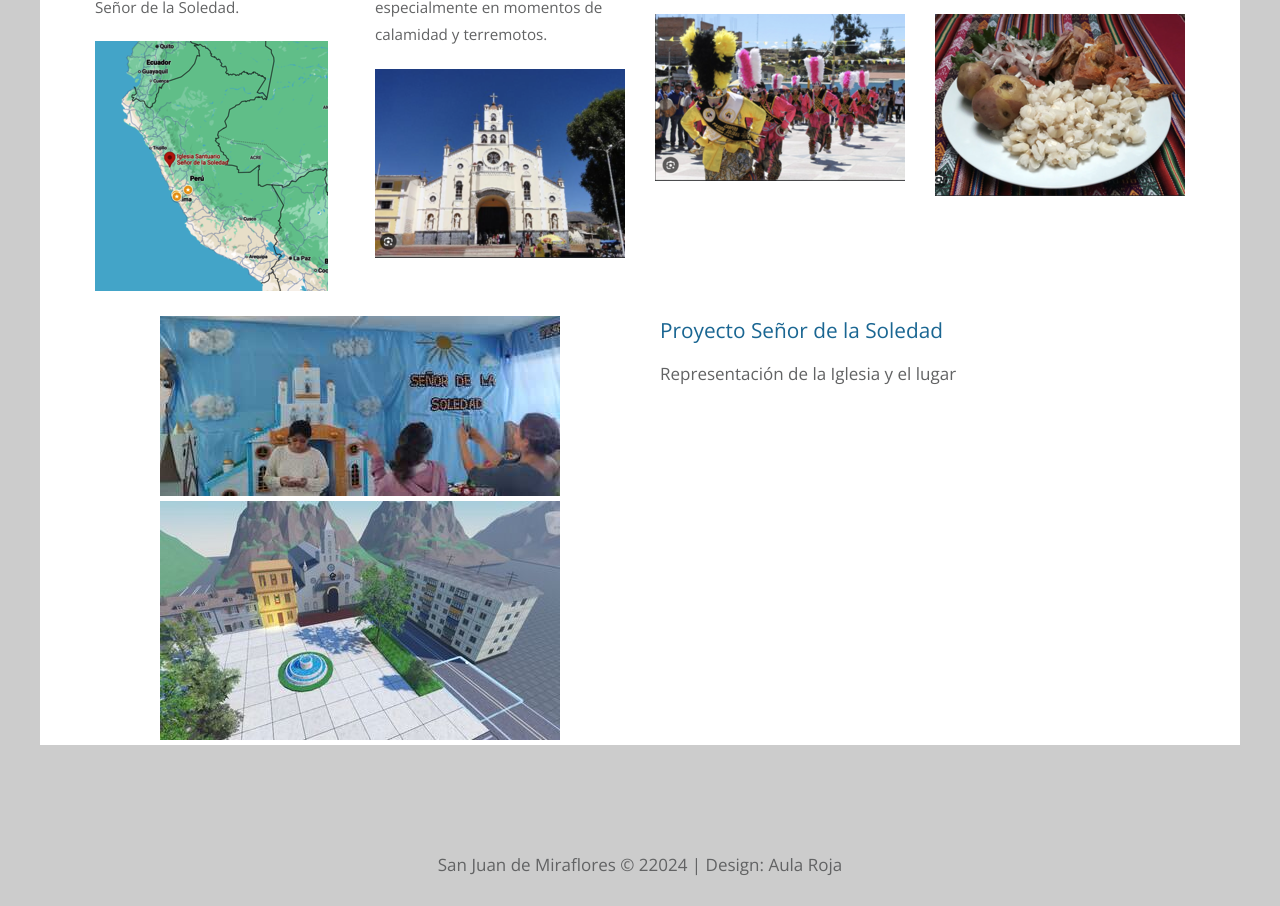
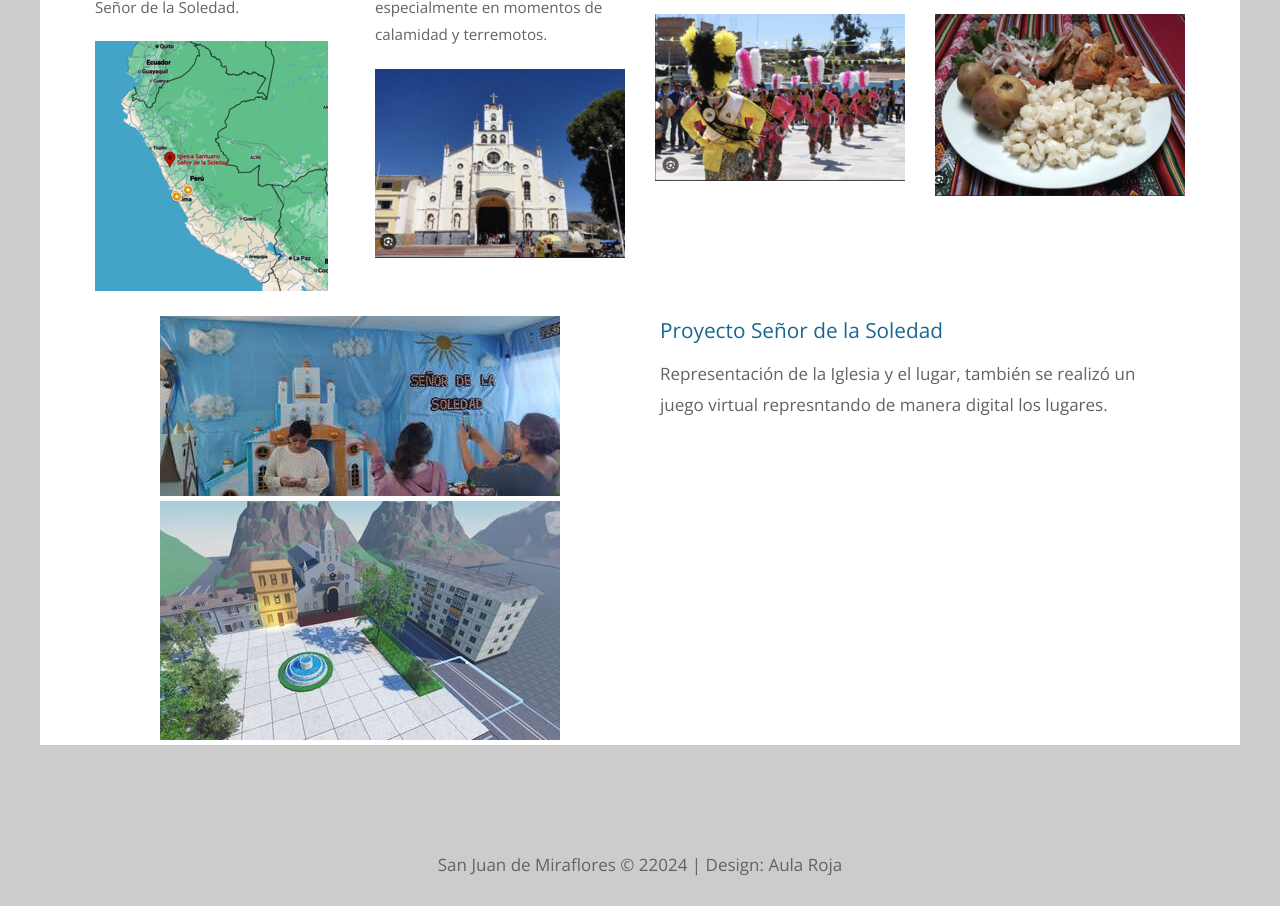
Before and after one commit to qbandres/aulaRoja, a plain HTML site: page index.html in a window 1280 px wide. Shown: the part 1042-1948 px from the top of the page. Drawn offline with nearby package versions, Linux system fonts and the light colour scheme.

Commit message:
Update index.html

```diff
--- a/index.html
+++ b/index.html
@@ -114,7 +114,7 @@ https://templatemo.com/tm-539-simple-house
 							<div class="col-md-6">
 								<div class="tm-description-box">
 									<h4 class="tm-gallery-title">Proyecto Señor de la Soledad</h4>
-									<p class="tm-mb-45">Representación de la Iglesia y el lugar</p>
+									<p class="tm-mb-45">Representación de la Iglesia y el lugar, también se realizó un juego virtual represntando de manera digital los lugares.</p>
 								</div>
 							</div>
 						</div>
@@ -175,7 +175,7 @@ https://templatemo.com/tm-539-simple-house
 							<div class="col-md-6">
 								<div class="tm-description-box">
 									<h4 class="tm-gallery-title">Proyecto Virgen del Carmen</h4>
-									<p class="tm-mb-45">Representación de la Iglesia y el lugar</p>
+									<p class="tm-mb-45">Representación de la Iglesia y el lugar, también se realizó un juego virtual represntando de manera digital los lugares.</p>
 								</div>
 							</div>
 						</div>
@@ -206,11 +206,12 @@ https://templatemo.com/tm-539-simple-house
 					</article>
 					<article class="col-lg-3 col-md-4 col-sm-6 col-12 tm-gallery-item">
 						<figure>
-							<img src="img/gallery/09.png" alt="Image" class="img-fluid tm-gallery-img" />
+
 							<figcaption>
 								<h4 class="tm-gallery-title">Bailes</h4>
 								<p class="tm-gallery-description">Las celebraciones en honor a la Virgen de la Candelaria presentan danzas típicas como la Diablada y la Morenada, que combinan elementos religiosos con tradiciones ancestrales.</p>
 							</figcaption>
+							<img src="img/gallery/09.png" alt="Image" class="img-fluid tm-gallery-img" />
 						</figure>
 					</article>
 					<article class="col-lg-3 col-md-4 col-sm-6 col-12 tm-gallery-item">
@@ -234,7 +235,7 @@ https://templatemo.com/tm-539-simple-house
 							<div class="col-md-6">
 								<div class="tm-description-box">
 									<h4 class="tm-gallery-title">Proyecto Virgen de la Candelaria</h4>
-									<p class="tm-mb-45">Representación de la Iglesia y el lugar</p>
+									<p class="tm-mb-45">Representación de la Iglesia y el lugar, también se realizó un juego virtual represntando de manera digital los lugares.</p>
 								</div>
 							</div>
 						</div>
```
